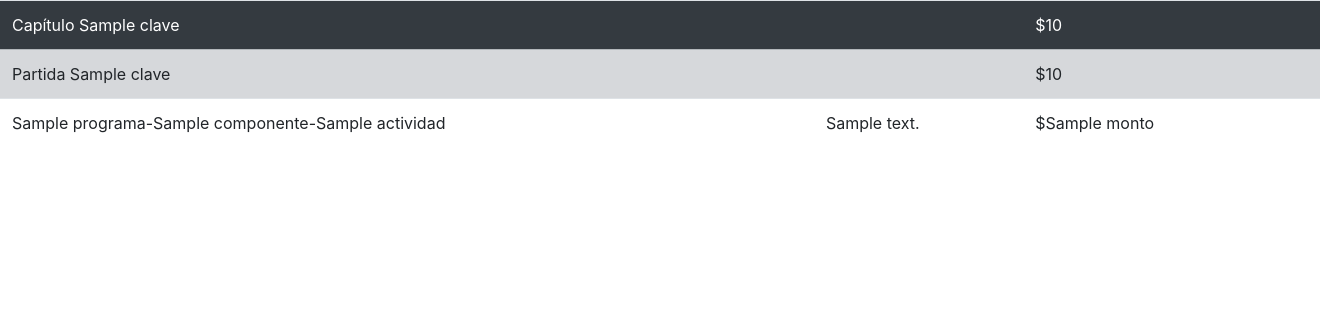
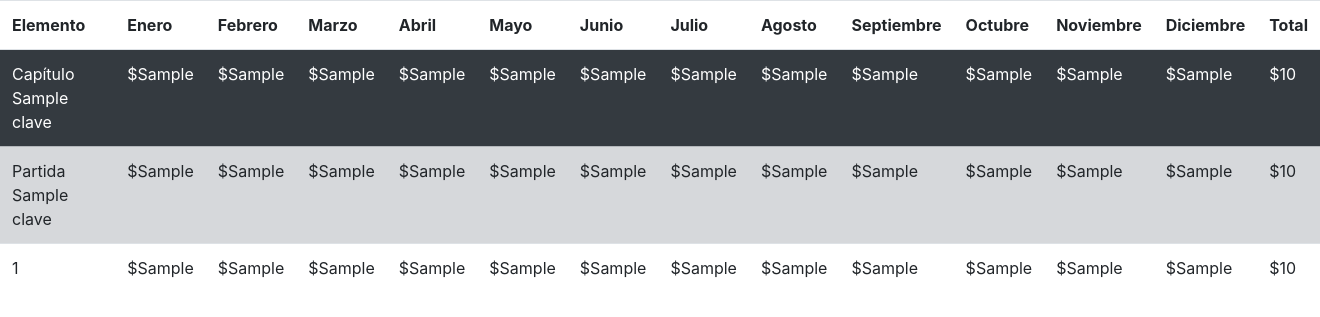
Before and after one commit to Felipe322/-SPSD, a Django app: template principal/templates/principal.html in a window 1320 px wide. Shown: the part 56-373 px from the top of the page. Run offline with Django 3.2, Linux system fonts and the light colour scheme; the template is opened without the code that fills it: most values are stand-ins (such as "Sample title", 1, 10 or a date in 2020); some libraries are stand-ins or nearby versions.

Commit message:
Funcionalidad para la materia terminada

```diff
--- a/gastos/views.py
+++ b/gastos/views.py
@@ -10,8 +10,8 @@ from django.contrib.auth.decorators import permission_required, login_required
 #Vista gastos
 @login_required
 def lista_gastos(request):
-    if request.user.is_authenticated:
-        return redirect ('usuario:login')
+    if not request.user.is_authenticated:
+        return redirect ('usuarios:login')
 
     gastos = Gasto.objects.all()
     return render(request, 'lista_gastos.html',{'gastos':gastos})
--- a/partidas/templates/base.html
+++ b/partidas/templates/base.html
@@ -26,7 +26,7 @@
       <div class="collapse navbar-collapse" id="navbarSupportedContent">
         <ul class="navbar-nav mr-auto">
           <li class="nav-item active">
-            <a class="nav-link" href="#"> Finanzas SPSD <span class="sr-only">(current)</span></a>
+            <a class="nav-link" href="{% url 'principal:principal'%}"> Finanzas SPSD <span class="sr-only">(current)</span></a>
           </li>
           <li class="nav-item dropdown">
             <a class="nav-link dropdown-toggle" href="#" id="navbarDropdownMenuLink" role="button" data-toggle="dropdown" aria-haspopup="true" aria-expanded="false">
--- a/presupuestos/models.py
+++ b/presupuestos/models.py
@@ -9,7 +9,7 @@ class  Presupuesto(models.Model):
     fecha= models.DateField('Fecha',default = timezone.now)
 
     def __str__(self):
-        return str(self.anio) +" "+str(self.fecha)
+        return str(self.anio)
 
 class Actividad(models.Model):
     programa = models.CharField('Programa',max_length=2)
--- a/presupuestos/templates/traspaso_saldo.html
+++ b/presupuestos/templates/traspaso_saldo.html
@@ -11,11 +11,8 @@
 
     <form method="POST">
         {% csrf_token %}
-<<<<<<< HEAD
-=======
         {{ form|crispy }}
 
->>>>>>> 47b692f599e24a3df4d77066873434edcffc2a4e
         <button class="btn btn-success" type="submit">Traspasar</button>
         <button  class="btn btn-danger" type="reset">Cancelar</button>
     </form>
--- a/principal/templates/principal.html
+++ b/principal/templates/principal.html
@@ -1,10 +1,11 @@
-
 <!doctype html>
 <html>
   <head>
+
     {% load static %}
     {% load bootstrap4 %}
     {% bootstrap_css %}
+    {% bootstrap_javascript jquery='full' %}
 
     <meta charset="utf-8">
     <meta http-equiv="X-UA-Compatible" content="chrome=1">
@@ -26,7 +27,7 @@
         <div class="collapse navbar-collapse" id="navbarSupportedContent">
           <ul class="navbar-nav mr-auto">
             <li class="nav-item active">
-              <a class="nav-link" href="#">Finanzas SPSD <span class="sr-only">(current)</span></a>
+              <a class="nav-link" href="{% url 'principal:principal'%}  ">Finanzas SPSD <span class="sr-only">(current)</span></a>
             </li>
             <li class="nav-item dropdown">
               <a class="nav-link dropdown-toggle" href="#" id="navbarDropdownMenuLink" role="button" data-toggle="dropdown" aria-haspopup="true" aria-expanded="false">
@@ -84,28 +85,74 @@
       </nav>
 
 
-      <table class="tree table table-hover  ">
+      <table class="tree table table-hover">
+        <tr>
+          <th>Elemento</th>
+          <th>Enero</th>
+          <th>Febrero</th>
+          <th>Marzo</th>
+          <th>Abril</th>
+          <th>Mayo</th>
+          <th>Junio</th>
+          <th>Julio</th>
+          <th>Agosto</th>
+          <th>Septiembre</th>
+          <th>Octubre</th>
+          <th>Noviembre</th>
+          <th>Diciembre</th>
+          <th>Total</th>
+
+        </tr>
         {% for capitulo in capitulos %}
             <tr class="treegrid-{{capitulo.id}} bg-dark text-white ">
-
                 <td>Capítulo {{capitulo.clave}}</td>
-                <td></td>
+                <td>${{capitulo.total_meses.1}}</td>
+                <td>${{capitulo.total_meses.2}}</td>
+                <td>${{capitulo.total_meses.3}}</td>
+                <td>${{capitulo.total_meses.4}}</td>
+                <td>${{capitulo.total_meses.5}}</td>
+                <td>${{capitulo.total_meses.6}}</td>
+                <td>${{capitulo.total_meses.7}}</td>
+                <td>${{capitulo.total_meses.8}}</td>
+                <td>${{capitulo.total_meses.9}}</td>
+                <td>${{capitulo.total_meses.10}}</td>
+                <td>${{capitulo.total_meses.11}}</td>
+                <td>${{capitulo.total_meses.12}}</td>
                 <td>${{capitulo.total}}</td>
-                <td></td>
             </tr>
             {% for partida in capitulo.partidas %}
                 <tr class="treegrid-{{partida.id}} treegrid-parent-{{capitulo.id}} table-secondary">
                     <td>Partida {{partida.clave}}</td>
-                    <td></td>
+                    <td>${{partida.total_meses.1}}</td>
+                    <td>${{partida.total_meses.2}}</td>
+                    <td>${{partida.total_meses.3}}</td>
+                    <td>${{partida.total_meses.4}}</td>
+                    <td>${{partida.total_meses.5}}</td>
+                    <td>${{partida.total_meses.6}}</td>
+                    <td>${{partida.total_meses.7}}</td>
+                    <td>${{partida.total_meses.8}}</td>
+                    <td>${{partida.total_meses.9}}</td>
+                    <td>${{partida.total_meses.10}}</td>
+                    <td>${{partida.total_meses.11}}</td>
+                    <td>${{partida.total_meses.12}}</td>
                     <td>${{partida.total}}</td>
-                    <td></td>
                 </tr>
                 {% for actividad in partida.actividades %}
                     <tr class="treegrid-{{actividad.id}} treegrid-parent-{{partida.id}} ">
-                        <td>{{actividad.programa}}-{{actividad.componente}}-{{actividad.actividad}}</td>
-                        <td>{{actividad.descripcion}}</td>
-                        <td>${{actividad.monto}}</td>
-                        <td></td>
+                        <td>{{actividad.id}}</td>
+                        <td>${{actividad.meses.1}}</td>
+                        <td>${{actividad.meses.2}}</td>
+                        <td>${{actividad.meses.3}}</td>
+                        <td>${{actividad.meses.4}}</td>
+                        <td>${{actividad.meses.5}}</td>
+                        <td>${{actividad.meses.6}}</td>
+                        <td>${{actividad.meses.7}}</td>
+                        <td>${{actividad.meses.8}}</td>
+                        <td>${{actividad.meses.9}}</td>
+                        <td>${{actividad.meses.10}}</td>
+                        <td>${{actividad.meses.11}}</td>
+                        <td>${{actividad.meses.12}}</td>
+                        <td>${{actividad.total}}</td>
                     </tr>
                 {% endfor %}
             {% endfor %}
```
Also changed, not shown: principal/views.py (+31 -21 lines).
